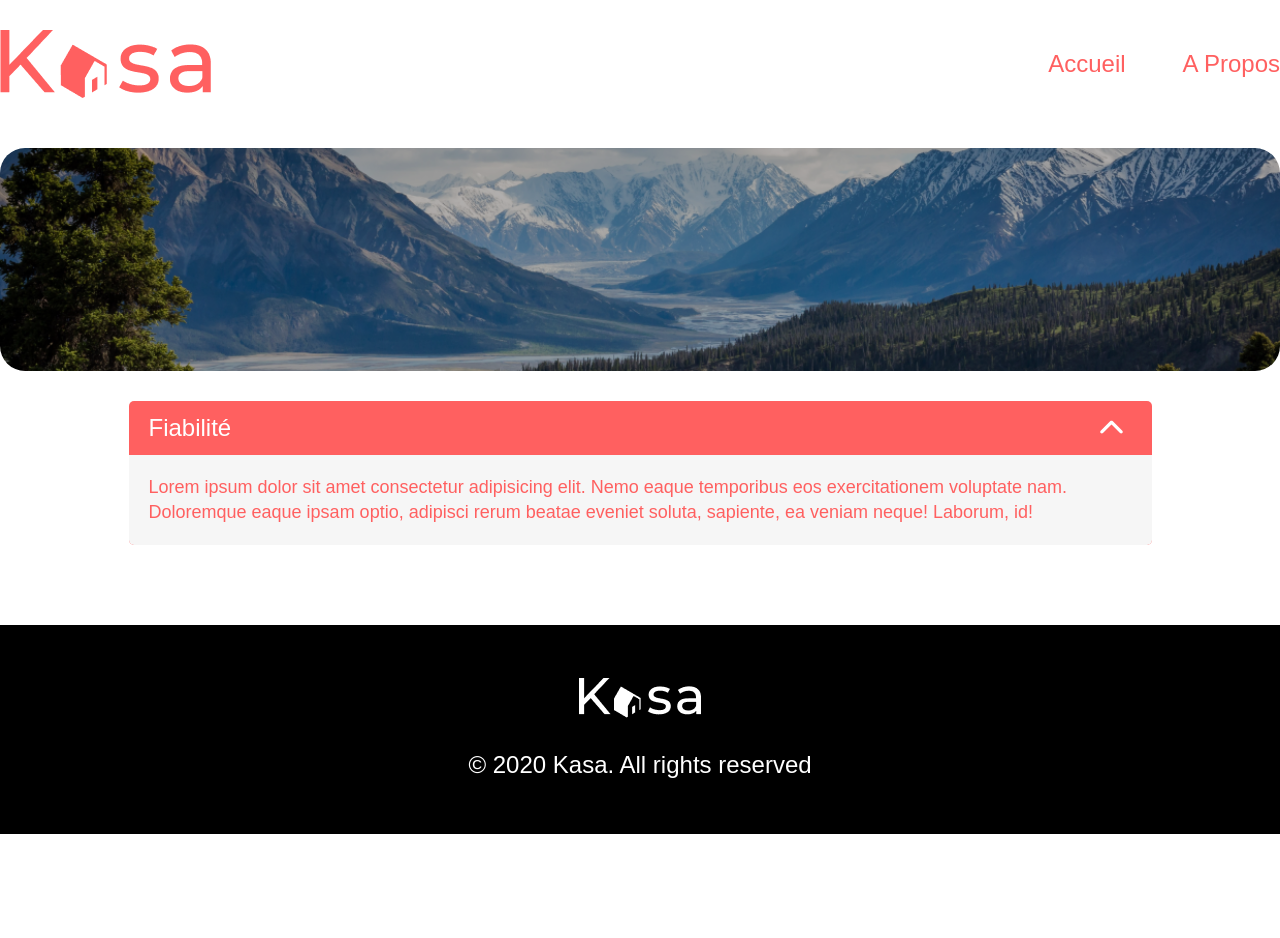
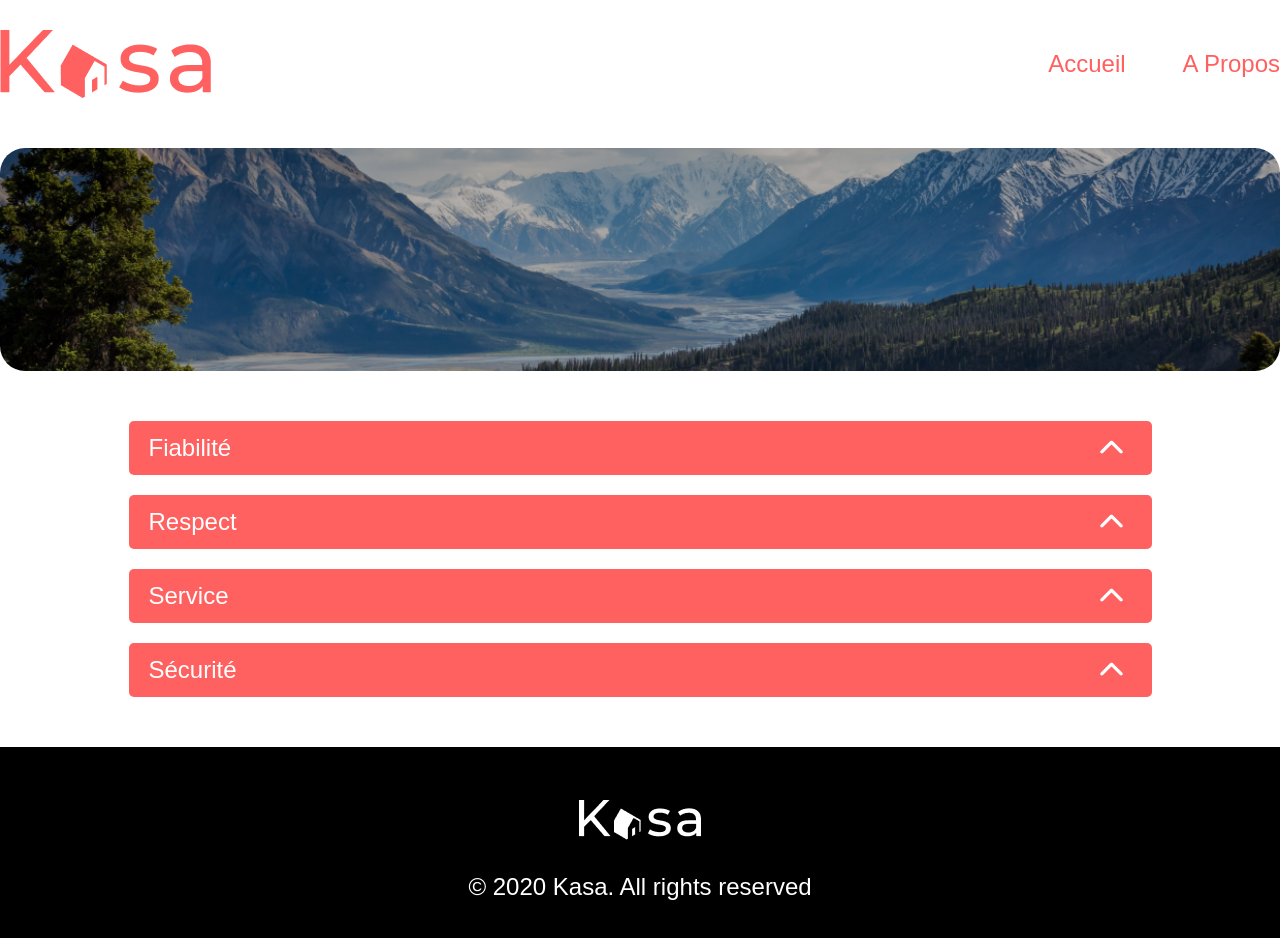
Before and after one commit to WolverineFR/projet_8_kasa, a React (Create React App) app: page /a-propos in a window 1280 px wide. Shown: the top 938 px of the page. Before the commit the page ends 834 px from the top, so only its background shows below. Built offline with nearby package versions, Linux system fonts and the light colour scheme.

Commit message:
page a propos fonctionnelle

```diff
--- a/src/pages/Apropos/index.jsx
+++ b/src/pages/Apropos/index.jsx
@@ -1,19 +1,88 @@
-import React from "react";
+import React, { useState } from "react";
 import Background from "../../assets/background_lac.png";
 import ArrowUp from "../../assets/arrow_up.svg";
 
 function Apropos() {
+  const [selected, setSelected] = useState(null);
+  const [rotate, setRotate] = useState(false);
+
+  const toggle = (i) => {
+    if (selected === i) {
+      setSelected(null);
+      setRotate(false);
+    } else {
+      setSelected(i);
+      setRotate(true);
+    }
+  };
+
   return (
     <main>
       <div className="sloganBox">
         <img className="imgWallpaper" alt="Montagne" src={Background}></img>
       </div>
+
+      <div className="collapseBox">
+        {data.map((item, i) => (
+          <div className="Collapse" onClick={() => toggle(i)} key={item.id}>
+            <p className="Collapse__Title">{item.titre}</p>
+            <img
+              className={`Collapse__Svg${
+                rotate && selected === i ? " rotate" : ""
+              }`}
+              src={ArrowUp}
+              alt="Arrow"
+            />
+            <div className={selected === i ? "TexteBox Show" : "TexteBox"}>
+              <p className="Textess">{item.texte}</p>
+            </div>
+          </div>
+        ))}
+      </div>
+    </main>
+  );
+}
+
+const data = [
+  {
+    titre: "Fiabilité",
+    texte:
+      "Les annonces postées sur Kasa garantissent une fiabilité totale. Les photos sont conformes aux logements, et toutes les informations sont régulièrement vérifiées par nos équipes.",
+  },
+  {
+    titre: "Respect",
+    texte:
+      "La bienveillance fait partie des valeurs fondatrices de Kasa. Tout comportement discriminatoire ou de perturbation du voisinage entraînera une exclusion de notre plateforme.",
+  },
+  {
+    titre: "Service",
+    texte:
+      "La bienveillance fait partie des valeurs fondatrices de Kasa. Tout comportement discriminatoire ou de perturbation du voisinage entraînera une exclusion de notre plateforme.",
+  },
+  {
+    titre: "Sécurité",
+    texte:
+      "La sécurité est la priorité de Kasa. Aussi bien pour nos hôtes que pour les voyageurs, chaque logement correspond aux critères de sécurité établis par nos services. En laissant une note aussi bien à l'hôte qu'au locataire, cela permet à nos équipes de vérifier que les standards sont bien respectés. Nous organisons également des ateliers sur la sécurité domestique pour nos hôtes.",
+  },
+];
+
+{
+  /* <div className="sloganBox">
+        <img className="imgWallpaper" alt="Montagne" src={Background}></img>
+      </div>
       <div className="collapseBox">
         <div className="Collapse">
-          <p className="Collapse__Title">Fiabilité</p>
-          <img className="Collapse__Svg" src={ArrowUp} alt="Arrow" />
-          <div className="TexteBox">
-            <p className="TexteBox__Texte">
+          <p className="Collapse__Title" onClick={toggle}>
+            Fiabilité
+          </p>
+          <img
+            className="Collapse__Svg"
+            src={ArrowUp}
+            alt="Arrow"
+            onClick={toggle}
+          />
+          <div className={`TexteBox ${selected ? "Show" : ""}`}>
+            <p className="Textess">
               Lorem ipsum dolor sit amet consectetur adipisicing elit. Nemo
               eaque temporibus eos exercitationem voluptate nam. Doloremque
               eaque ipsam optio, adipisci rerum beatae eveniet soluta, sapiente,
@@ -21,9 +90,7 @@ function Apropos() {
             </p>
           </div>
         </div>
-      </div>
-    </main>
-  );
+      </div> */
 }
 
 export default Apropos;
--- a/src/utils/style/app.scss
+++ b/src/utils/style/app.scss
@@ -95,6 +95,7 @@ p {
     align-items: center;
     justify-content: center;
     margin-top: 50px;
+    margin-bottom: 50px;
     height: 223px;
     width: 100%;
     border-radius: 25px;
@@ -125,7 +126,6 @@ p {
     display: flex;
     gap: 40px;
     border-radius: 25px;
-    margin-top: 45px;
     padding: 50px;
     flex-wrap: wrap;
     justify-content: space-between;
@@ -219,7 +219,6 @@ p {
         background-color: $primary-color;
         width: 1023px;
         height: auto;
-        margin: 30px;
         border-radius: 5px;
 
         &__Title {
@@ -229,6 +228,7 @@ p {
             font-weight: 500;
             padding: 10px;
             padding-left: 20px;
+            cursor: pointer;
         }
 
         &__Svg {
@@ -236,19 +236,42 @@ p {
             position: absolute;
             right: 15px;
             padding: 10px;
+            cursor: pointer;
+            transition: transform 0.5s ease-in-out;
+
+            &.rotate {
+                transform: rotate(180deg);
+            }
         }
 
         .TexteBox {
             background-color: $grey-colorMain;
             border-radius: 0px 0px 5px 5px;
+            max-height: 0;
+            overflow: hidden;
+            transition: all 0.5s ease-in-out;
 
-            &__Texte {
+            .Textess {
                 color: $primary-color;
                 font-size: 18px;
                 font-weight: 400;
                 line-height: 25px;
                 padding: 20px;
             }
+
+
         }
+
+        .Show {
+            height: auto;
+            max-height: 999px;
+            overflow: visible;
+            transition: all 0.5s ease-in-out;
+            // regler probleme de texte qui s'affiche direct
+        }
+
+
     }
+
+
 }
```
